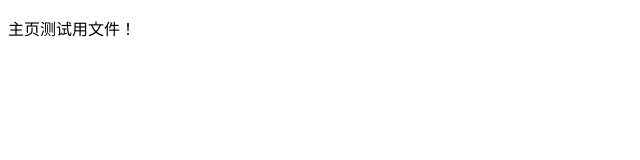
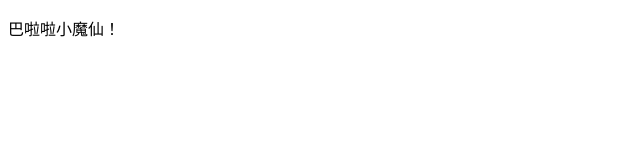
Before and after one commit to paomiandiyi/paomiandiyi.github, a plain HTML site: page index.html in a window 1280 px wide. Shown: the full height of the page, 0-640 px from the left. Drawn offline with Linux system fonts and the light colour scheme.

Commit message:
Update index.html

```diff
--- a/index.html
+++ b/index.html
@@ -1,9 +1,9 @@
 <!doctype html>
 <html>
   <head>
-    <title>主页测试用！</title>
+    <title>巴啦啦小魔仙！</title>
   </head>
   <body>
-    <p>主页测试用文件！</p>
+    <p>巴啦啦小魔仙！</p>
   </body>
 </html>
```
